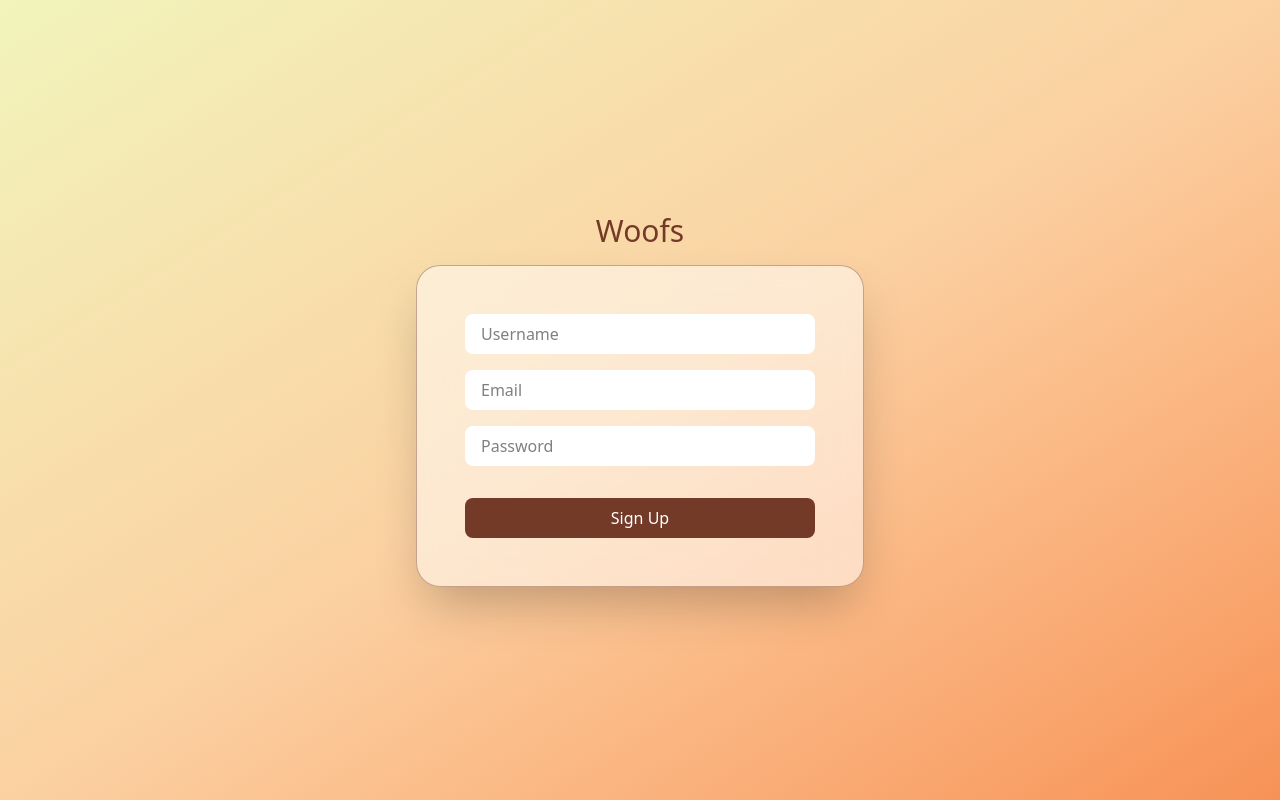
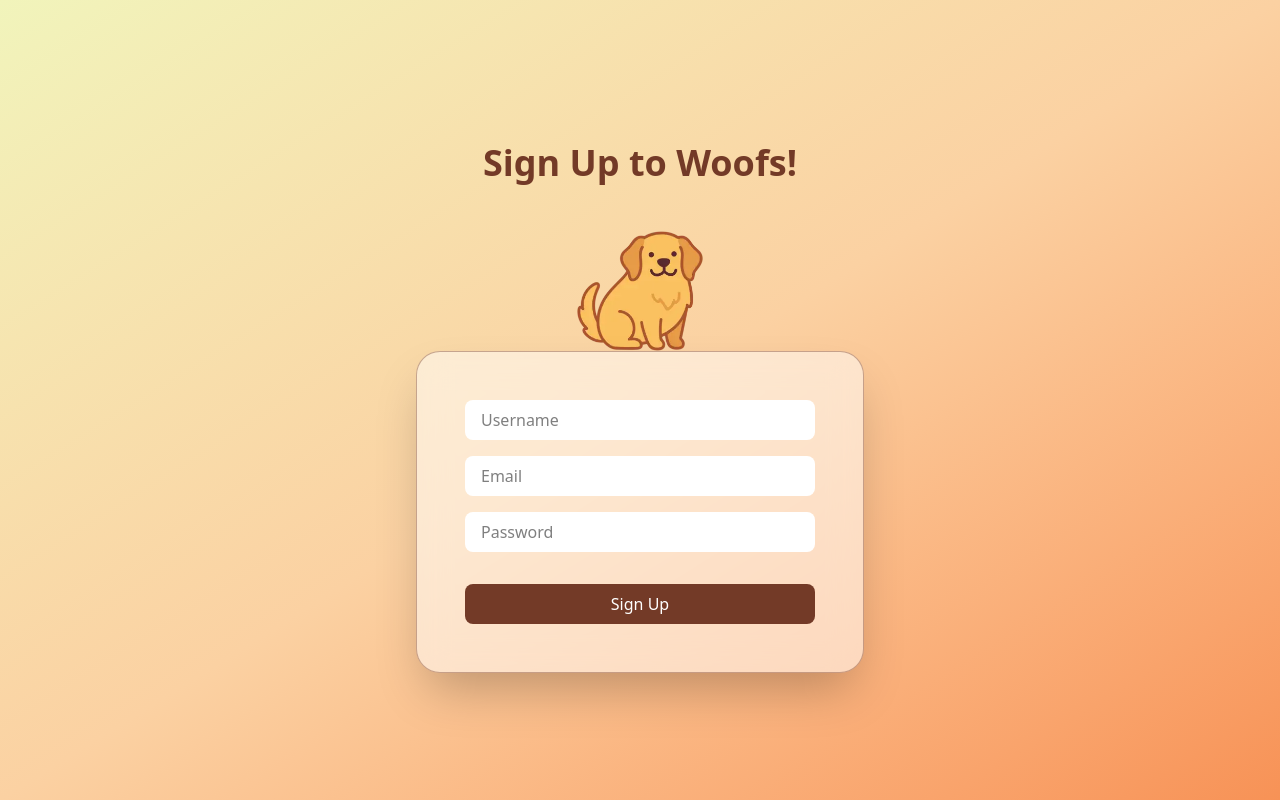
Before and after one commit to Jgrantawish/woofs-social-media-app, an Angular app in the folder angular/: page /signup in a window 1280 px wide. Built offline with nearby package versions, Linux system fonts and the light colour scheme.

Commit message:
Update signup page with logo

```diff
--- a/angular/src/app/views/signup/signup.html
+++ b/angular/src/app/views/signup/signup.html
@@ -1,7 +1,7 @@
-<div class="min-h-screen bg-gradient-to-br from-primary via-secondary to-tertiary flex flex-col items-center justify-center p-6">
-    <h1 class="text-3xl mb-4 text-background"> Woofs </h1>
-        <!-- Logo -->
+<div class="min-h-screen bg-gradient-to-br from-primary via-secondary to-tertiary flex flex-col items-center justify-center">
+    <h1 class="text-4xl mt-4 mb-12 font-semibold text-background"> Sign Up to Woofs!</h1>
 
+    <img src="logo.png" alt="Logo" class="h-30 object-scale-down">
 
     <div class="w-full max-w-md backdrop-blur-lg bg-white/50 border border-background/40 rounded-3xl shadow-2xl p-8">
         <div class="flex flex-col m-4">
```
